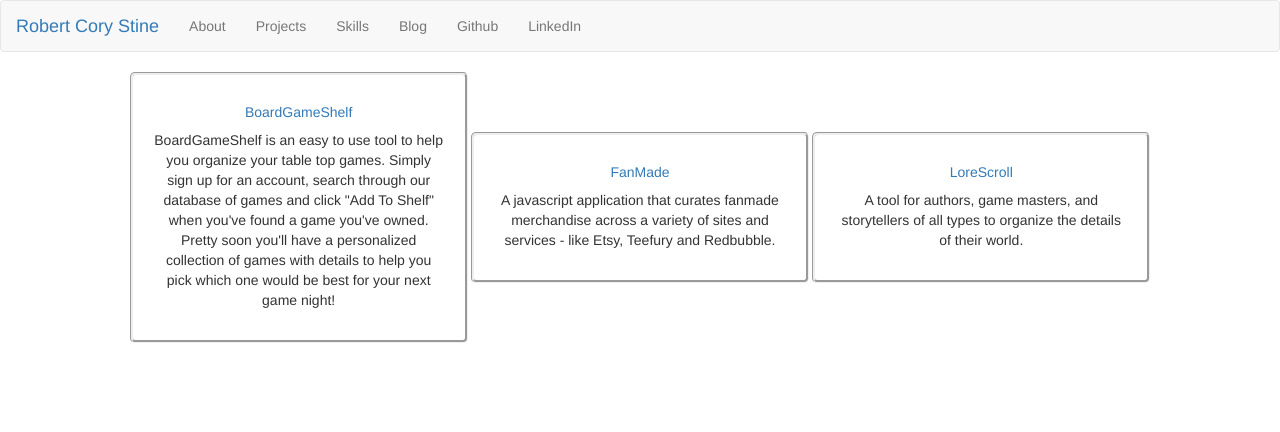
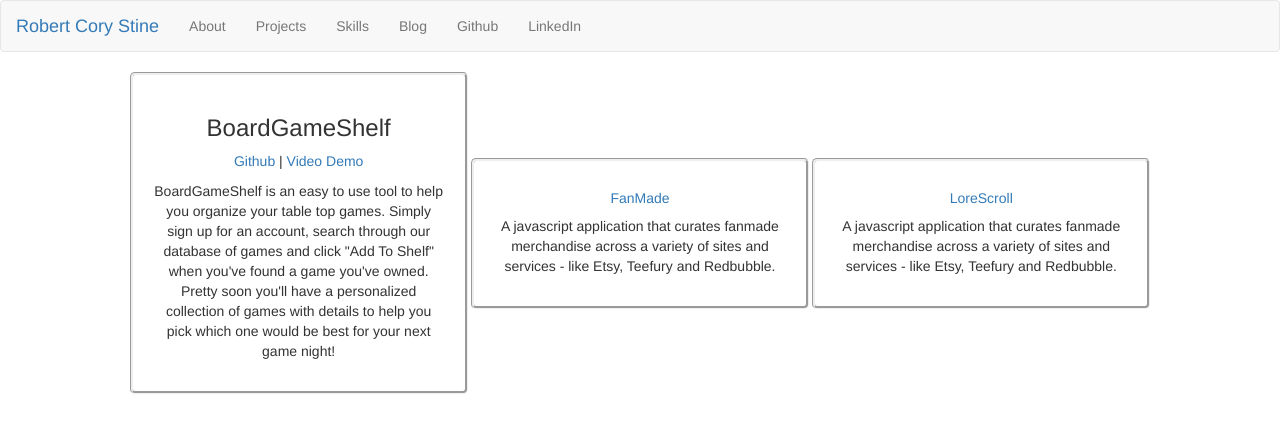
Before and after one commit to GoldenPavilion/portfolio, a React (Create React App) app: page /projects in a window 1280 px wide. Shown: the top 432 px of the page. Built offline with nearby package versions, Linux system fonts and the light colour scheme.

Commit message:
updated link options for BoardGameShelf

```diff
--- a/src/Projects.js
+++ b/src/Projects.js
@@ -6,7 +6,8 @@ const Projects = () => {
     return(
         <div className="projects">
             <div className="card">
-                <h5 className="card-title"><Link to="https://github.com/GoldenPavilion/react-redux-boardgames">BoardGameShelf</Link></h5>
+                <h3 className="card-title">BoardGameShelf</h3>
+                <p><a href="https://github.com/GoldenPavilion/react-redux-boardgames">Github</a> | <a href="https://www.youtube.com/watch?v=A637U6qeCj8">Video Demo</a></p>
                 <p className="card-text">BoardGameShelf is an easy to use tool to help you organize your table top games. Simply sign up for an account, search through our database of games and click "Add To Shelf" when you've found a game you've owned. Pretty soon you'll have a personalized collection of games with details to help you pick which one would be best for your next game night!</p>
             </div>
             <div className="card">
@@ -15,7 +16,7 @@ const Projects = () => {
             </div>
             <div className="card">
                 <h5 className="card-title"><Link to="https://github.com/GoldenPavilion/LoreScroll">LoreScroll</Link></h5>
-                <p className="card-text">A tool for authors, game masters, and storytellers of all types to organize the details of their world.</p>
+                <p className="card-text">A javascript application that curates fanmade merchandise across a variety of sites and services - like Etsy, Teefury and Redbubble.</p>
             </div>
         </div>
     )
```
